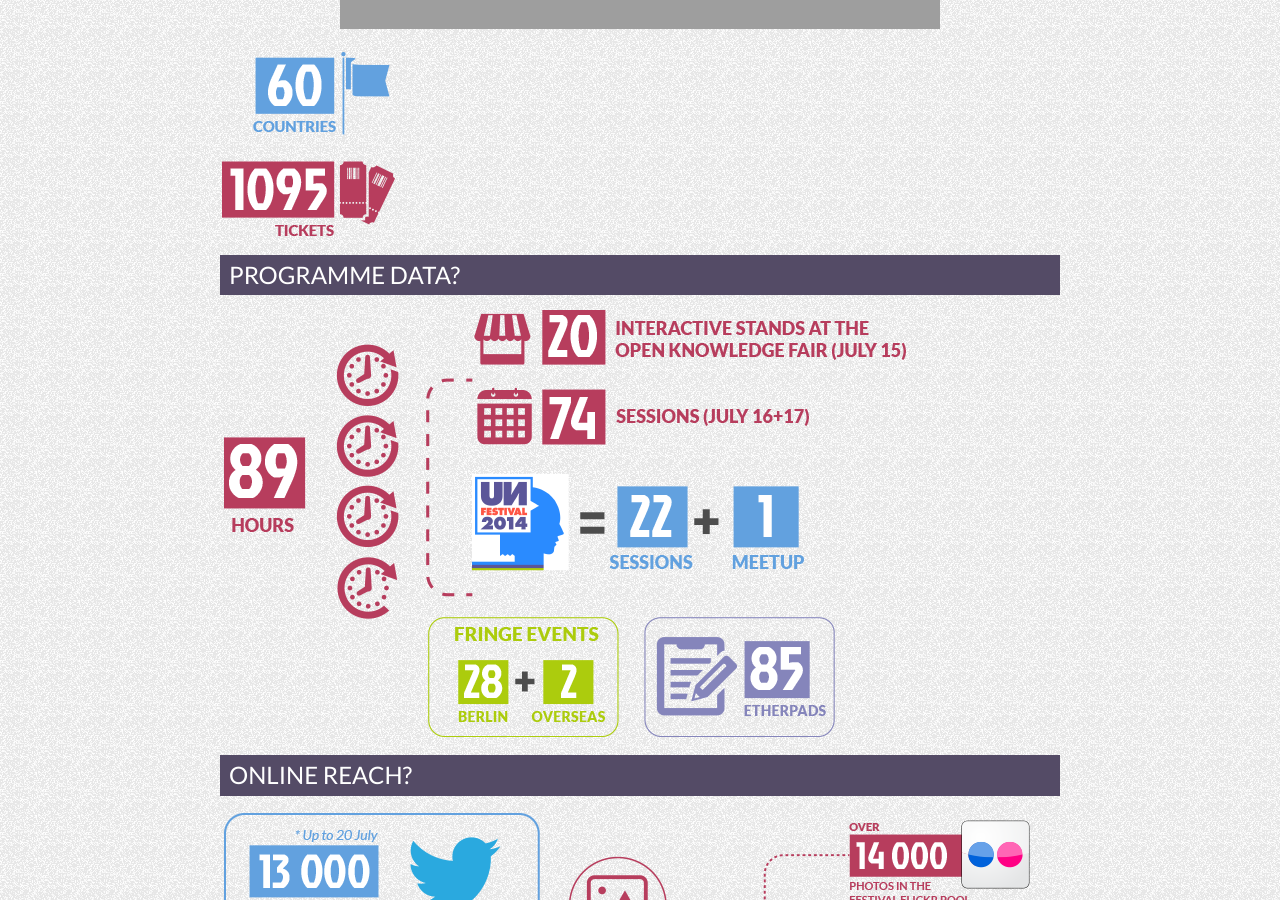
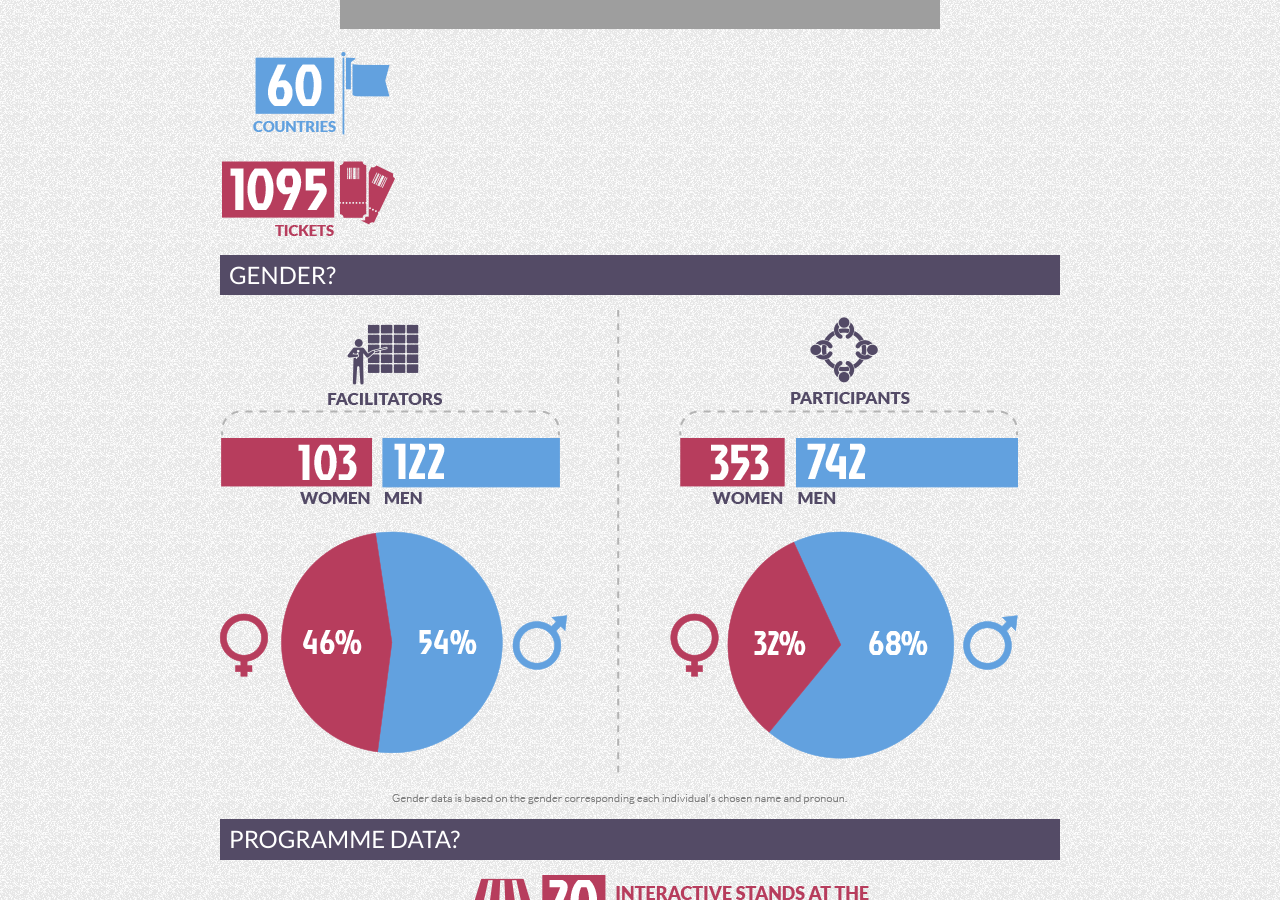
Before and after one commit to okfn/okfestival-public-report, a Jekyll site: the page built from pages/in-numbers/index.md, in a window 1280 px wide and 900 px high, scrolled down 1418 px. Built offline with Jekyll 4.4.1, drawn with Linux system fonts in a browser that asks for light colours; some web fonts are replaced; grey boxes are pictures that could not be loaded.

Commit message:
Soundcloud embed, gender on in numbers

```diff
--- a/pages/in-numbers/index.md
+++ b/pages/in-numbers/index.md
@@ -21,6 +21,10 @@ identifier: in-numbers
 
 {% include image.html filename="03_where.png" alt="" caption="" %}
 
+## Gender?
+
+{% include image.html filename="04_gender.png" alt="" caption="" %}
+
 ## Programme data?
 
 {% include image.html filename="05_programme.png" alt="" caption="" %}
```
Also changed, not shown: other parts of pages/in-numbers/index.md (+0 -3 lines), pages/how-it-was/index.md (+2 -0 lines), pages/in-numbers/img/04_gender.png (added).
